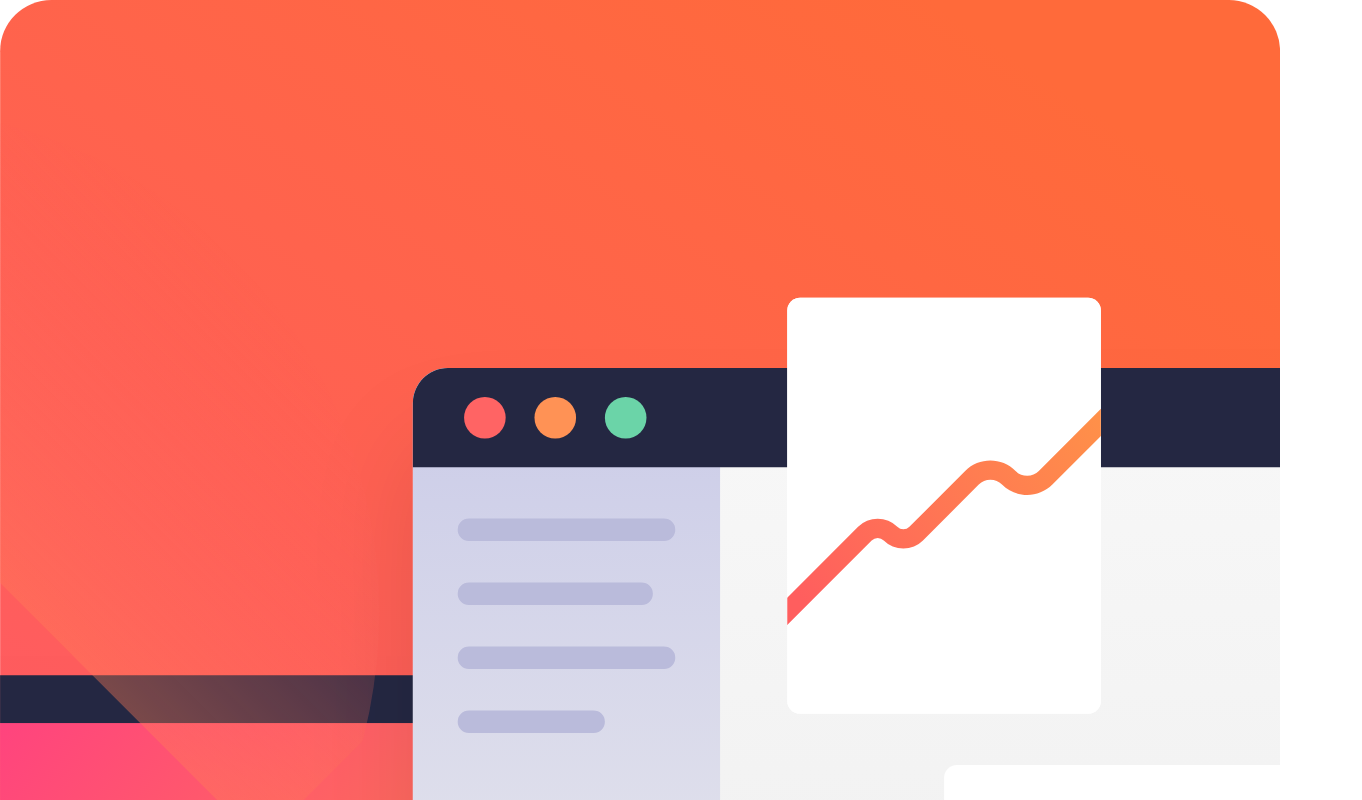
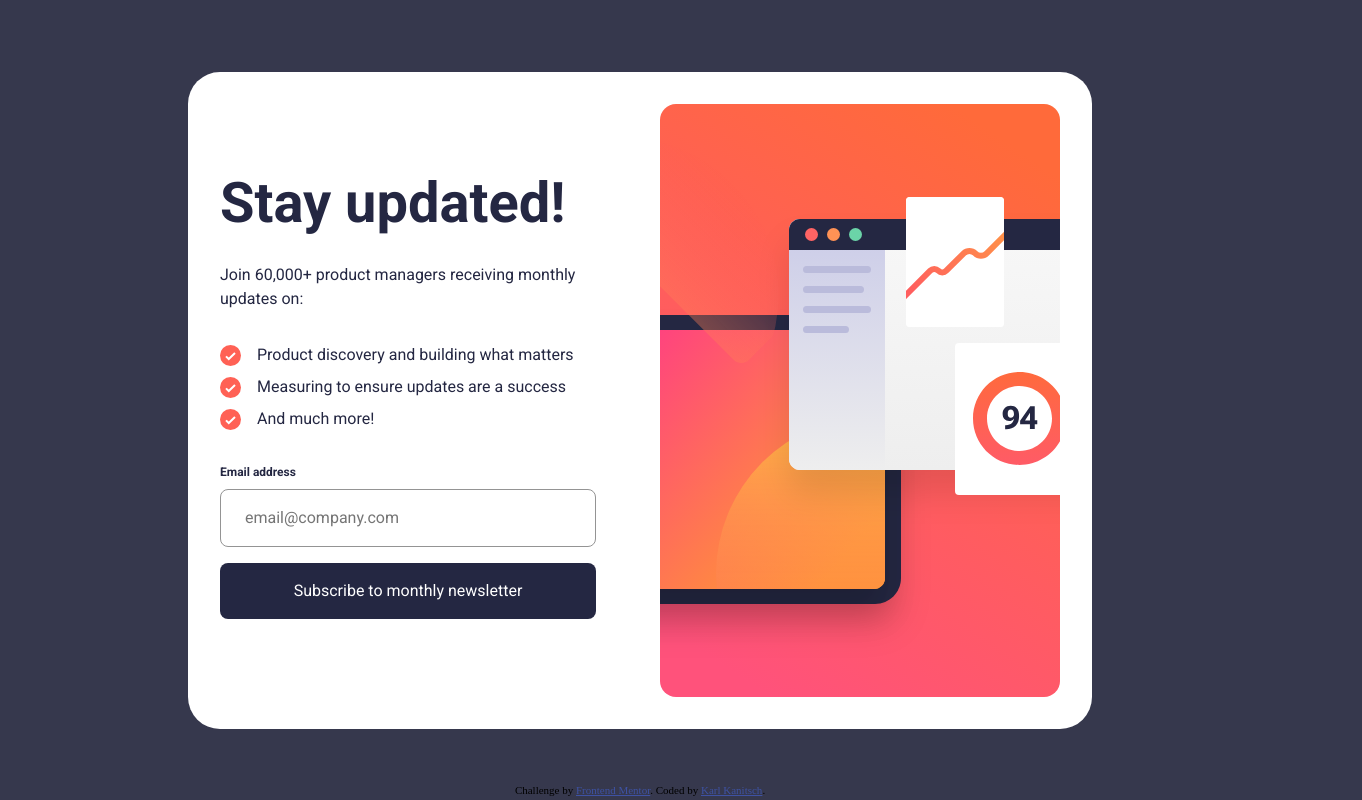
Before and after one commit to kkanit22/FEM-3-2-newsletter-signup-form, a plain HTML site: page index.html in a window 1280 px wide. Shown: the top 800 px of the page, 1362 px wide, since content can reach past the window. Drawn offline with Linux system fonts and the light colour scheme.

Commit message:
Page updated to display correctly on any screen size.

```diff
--- a/index.html
+++ b/index.html
@@ -22,7 +22,6 @@
 			<img src="./assets/images/illustration-sign-up-mobile.svg" alt="Newsletter header" />
 		</picture>
 		<article>
-			<section class="signup-text">
 			<h1>Stay updated!</h1>
 			<p>Join 60,000+ product managers receiving monthly updates on:</p>
 			<ul>
@@ -30,21 +29,21 @@
 				<li>Measuring to ensure updates are a success</li>
 				<li>And much more!</li>
 			</ul>
-			</section>
-		</article>
 			<form id="newsletter-signup" novalidate>
 				<label for="email">Email address</label>
-			<input name="email" id="email" type="email" placeholder="email@company.com" aria-described-by="email-error" autocomplete="email" />
+				<input name="email" id="email" type="email" placeholder="email@company.com" aria-described-by="email-error"
+					autocomplete="email" />
 				<span aria-live="polite" id="email-error" class="hidden">Valid email required</span>
 				<button class="signup-button">Subscribe to monthly newsletter</button>
 			</form>
+		</article>
 	</main>
 	<article id="success-page" class="hidden">
 		<section class="success-card">
 			<div class="success-message">
 				<img src="./assets/images/icon-success.svg" alt="Success checkmark" />
 				<h1>Thanks for subscribing!</h2>
-				<p>A confirmation email has been sent to ash@loremcompany.com. Please open it and click the button inside to
+					<p>A confirmation email has been sent to <strong>ash@loremcompany.com</strong>. Please open it and click the button inside to
 						confirm
 						your subscription.</p>
 			</div>
--- a/main.js
+++ b/main.js
@@ -35,5 +35,3 @@ dismissButton.addEventListener('click', () => {
 	mainPage.classList.toggle("hidden");
 	successPage.classList.toggle("hidden");
 })
-
-// asdf@reg.com
--- a/style.css
+++ b/style.css
@@ -5,15 +5,17 @@
 }
 
 :root {
-	--white: #FFFFFF;
+  --white: #ffffff;
   --gray: #949494;
-	--blue-700: #36384D;
+  --blue-700: #36384d;
   --blue-800: #242742;
-	--red: #FF6165;
-	--red-100: #FEE7E6;
-	--linear-gradient: linear-gradient(to right, #FF6A3A, #FF527B);
-	--header-small: 700 2.5rem "Roboto", sans-serif;
-	--label-small: 700 0.75rem / 1.5 "Roboto", sans-serif;
+  --red: #ff6165;
+  --red-100: #fee7e6;
+  --linear-gradient: linear-gradient(to right, #ff6a3a, #ff527b);
+  --header-small: 700 2.5rem / 1 "Roboto", sans-serif;
+	--header-large: 700 3.5rem / 1 "Roboto", sans-serif;
+	--paragraph: 400 1rem / 1.5 "Roboto", sans-serif;
+  --label: 700 0.75rem / 1.5 "Roboto", sans-serif;
 }
 
 body {
@@ -21,33 +23,100 @@ body {
   display: flex;
   flex-direction: column;
 	align-items: center;
+	justify-content: center;
   min-height: 100vh;
   position: relative;
+
+  @media screen and (min-width: 600px) {
+    background: var(--blue-700);
+  }
 }
 
 main {
+  background: var(--white);
+	color: var(--blue-800);
   display: flex;
   flex-direction: column;
   gap: 2.5rem;
+	font: var(--paragraph);
   height: 100%;
   width: 87.2vw;
+	position: absolute;
+
+  @media screen and (min-width: 600px) {
+    border-radius: 2rem;
+    padding: 2.5rem;
+		position: relative;
+    width: 79.2%;
+  }
+
+	@media screen and (min-width: 1000px) {
+		flex-direction: row;
+		gap: 4rem;
+		align-items: center;
+		padding: 2rem;
+		width: 56.5rem;
+	}
+
+	& picture {
+		transform: translatex(-6.4vw);
+		width: 100vw;
+
+		@media screen and (min-width: 600px) {
+			transform: translatex(0);
+			width: 100%;
+		}
+
+		@media screen and (min-width: 1000px) {
+			order: 1;
+			height: 37.0625rem;
+		}
+	}
 
   & img {
-		transform: translatex(-6.4vw);
+		display: block;
     width: 100vw;
+
+    @media screen and (min-width: 600px) {
+      width: 100%;
+    }
+
+		@media screen and (min-width: 1000px) {
+			width: 25rem;
+		}
   }
 
   & article {
-
-		& .signup-text {
     display: flex;
     flex-direction: column;
+		flex-shrink: 0;
     gap: 1.5rem;
+
+		@media screen and (min-width: 1000px) {
+			gap: 2rem;
+			order: 0;
+			height: 28.125rem;
+			width: 23.5rem;
 		}
 
     & ul {
-			list-style-image: url('./assets/images/icon-list.svg');
-			list-style-position: inside;
+			display: flex;
+			flex-direction: column;
+			gap: 0.5rem;
+			justify-content: center;
+
+			& li {
+				display: flex;
+				align-items: center;
+				gap: 1rem;
+
+				&::before {
+					background-image: url('./assets/images/icon-list.svg');
+					content: "";
+					flex-shrink: 0;
+					height: 1.3125rem;
+					width: 1.3125rem;
+				}
 			}
     }
 
@@ -58,14 +127,20 @@ main {
 
 			& label {
 				color: var(--blue-800);
-			font: var(--label-small);
+				font: var(--label);
+				margin-bottom: 0.5rem;
 			}
 
 			& input {
 				border: 1px solid var(--gray);
 				border-radius: 0.5rem;
+				font: var(--paragraph);
 				margin-bottom: 1.5rem;
 				padding: 1rem 1.5rem;
+
+				@media screen and (min-width: 600px) {
+					margin-bottom: 1rem;
+				}
 
 				&.invalid {
 					background: var(--red-100);
@@ -74,12 +149,19 @@ main {
 				}
 			}
 
+			& input:is(:active, :focus) ~ button {
+				@media screen and (min-width: 1000px) {
+					background: var(--linear-gradient);
+				}
+			}
+
 			& #email-error {
 				color: var(--red);
-			font: var(--label-small);
+				font: var(--label);
 				position: absolute;
 				top: 0;
 				right: 0;
+			}
 		}
   }
 }
@@ -91,9 +173,13 @@ main {
   align-items: center;
   height: 100%;
   width: 100%;
-	position: absolute;
-	top: 0;
-	left: 0;
+
+	@media screen and (min-width: 600px) {
+		border-radius: 2.25rem;
+		height: 32.5rem;
+		width: 31.5rem;
+		padding: 4rem;
+	}
 
   & .success-card {
     display: flex;
@@ -101,6 +187,11 @@ main {
     justify-content: space-between;
     height: 74vh;
     width: 87.2vw;
+
+		@media screen and (min-width: 600px) {
+			height: 100%;
+			width: 100%;
+		}
 
     & .success-message {
       display: flex;
@@ -115,10 +206,13 @@ main {
   }
 }
 
-
 h1 {
   color: var(--blue-800);
   font: var(--header-small);
+
+	@media screen and (min-width: 600px) {
+		font: var(--header-large);
+	}
 }
 
 button {
@@ -126,9 +220,16 @@ button {
   border: 0;
   border-radius: 0.5rem;
   color: var(--white);
+	font: var(--paragraph);
   padding: 1rem 0;
   text-align: center;
   width: 100%;
+
+	@media screen and (min-width: 1000px) {
+		&:is(:active, :focus, :hover) {
+			background: var(--linear-gradient);
+		}
+	}
 }
 
 .hidden {
@@ -138,7 +239,7 @@ button {
 .attribution {
   font-size: 0.6875rem;
   position: absolute;
-	bottom: 0.5rem;
+  bottom: 0.25rem;
   text-align: center;
 }
 .attribution a {
```
Lines whose indentation alone changed are shown as unchanged.
